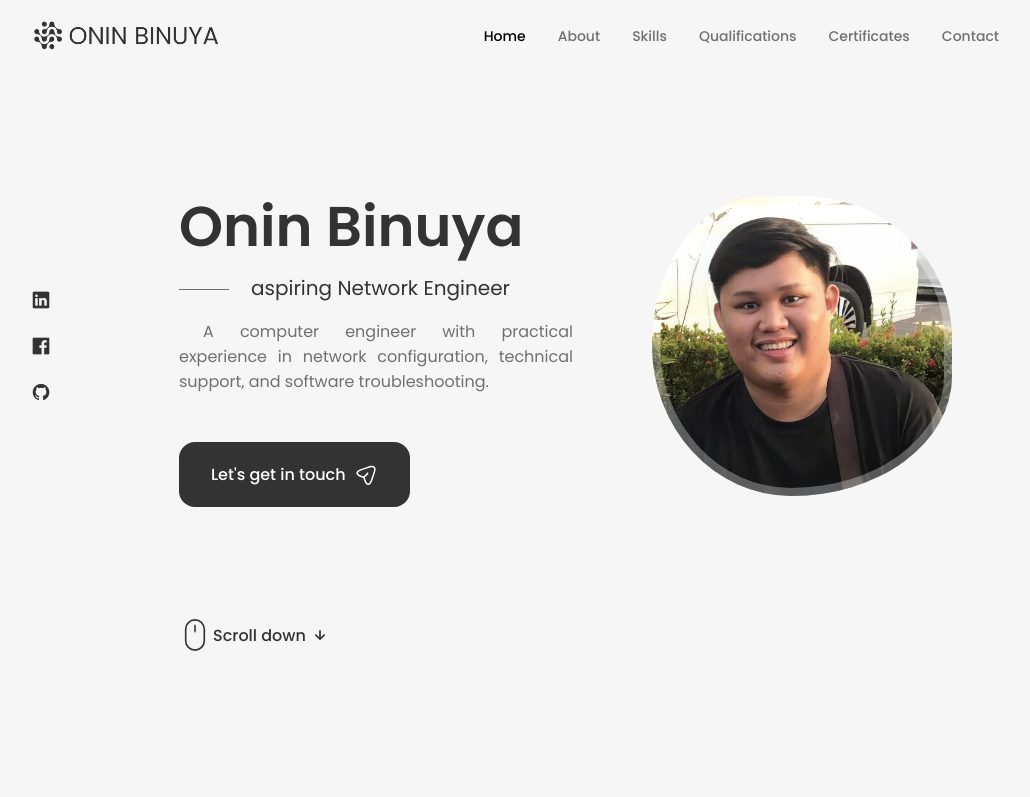
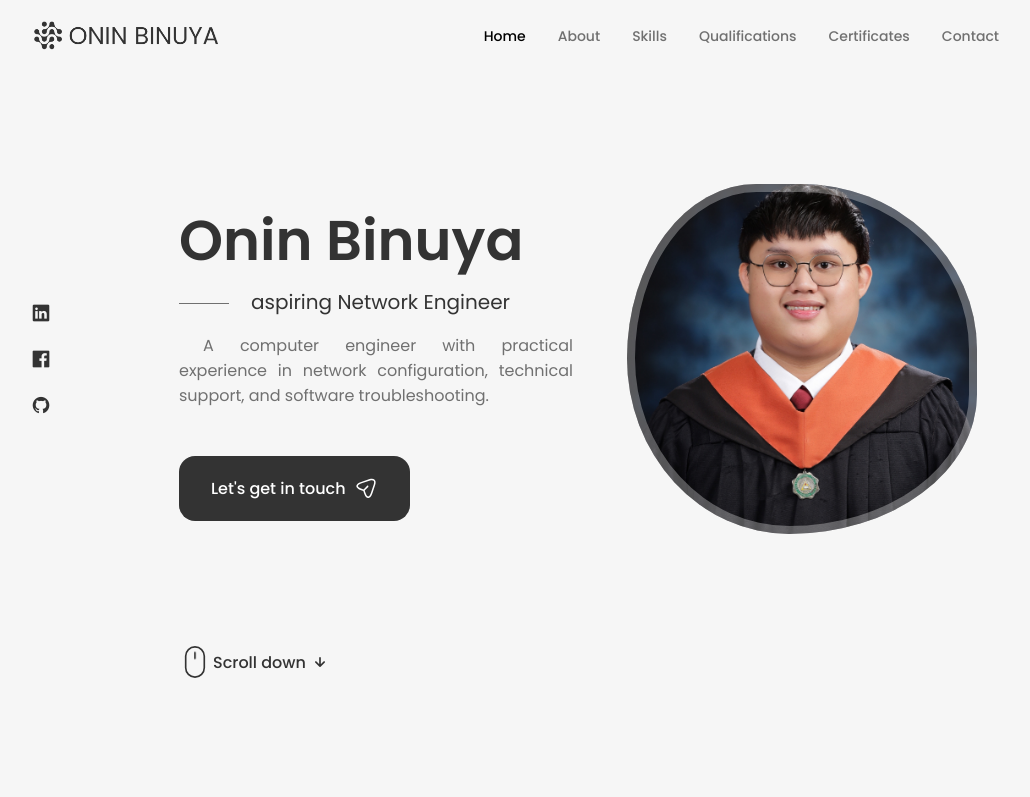
Before and after one commit to OninBinuya/Binuya-Portfolio, a React (Vite) app: page / in a window 1280 px wide. Shown: the top 797 px of the page, without its empty margins (125-1155 px from the left). Built offline with nearby package versions, Linux system fonts and the light colour scheme.

Commit message:
Update Profile Avatar

```diff
--- a/src/components/home/home.css
+++ b/src/components/home/home.css
@@ -54,15 +54,15 @@
 }
 
 .home_img{
-    background: url(../../assets//profile.jpg);
+    background: url(../../assets//gradpic.JPG);
     background-repeat: no-repeat;
     background-position: center;
     background-size: cover;
     box-shadow: inset 0 0 0 8px rgb(255 255 255 / 30%);
     order: 1;
     justify-self: center;
-    width: 300px;
-    height: 300px;
+    width: 350px;
+    height: 350px;
     animation: profile__animate 8s ease-in-out infinite 1s;
 }
 
```
Also changed, not shown: src/assets/gradpic.JPG (added).
